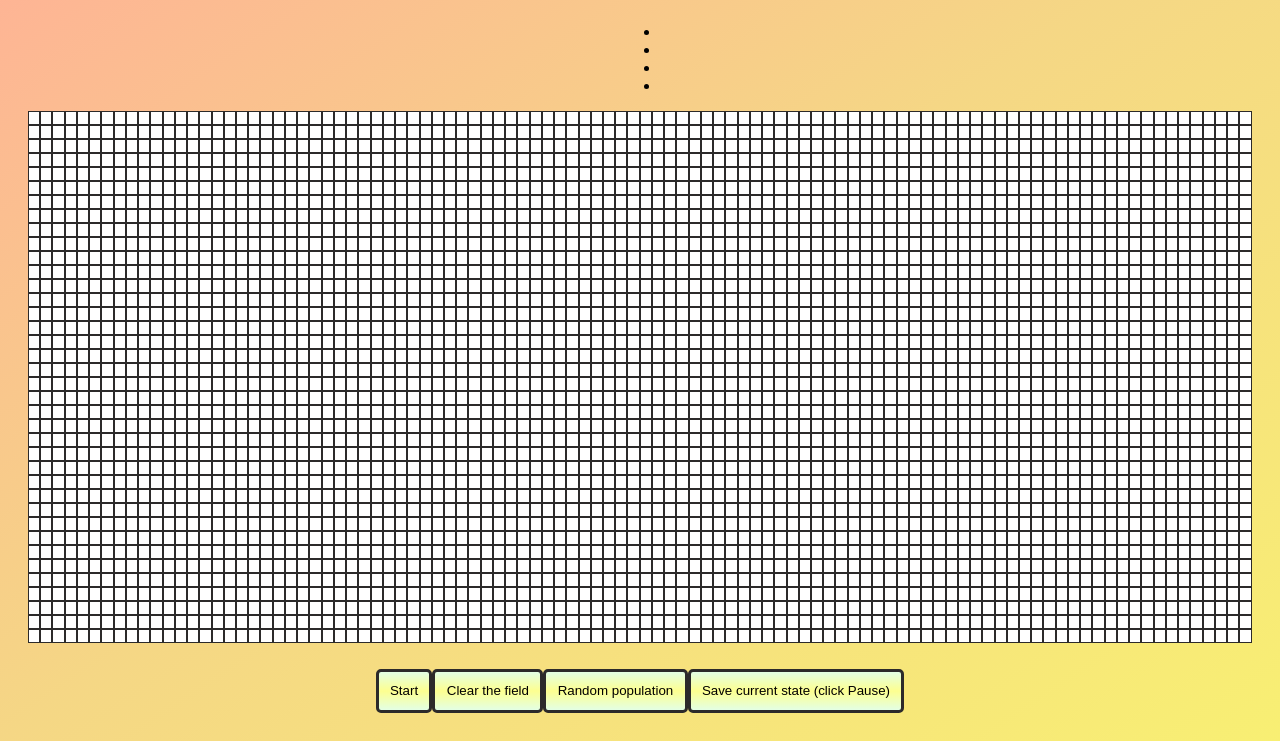
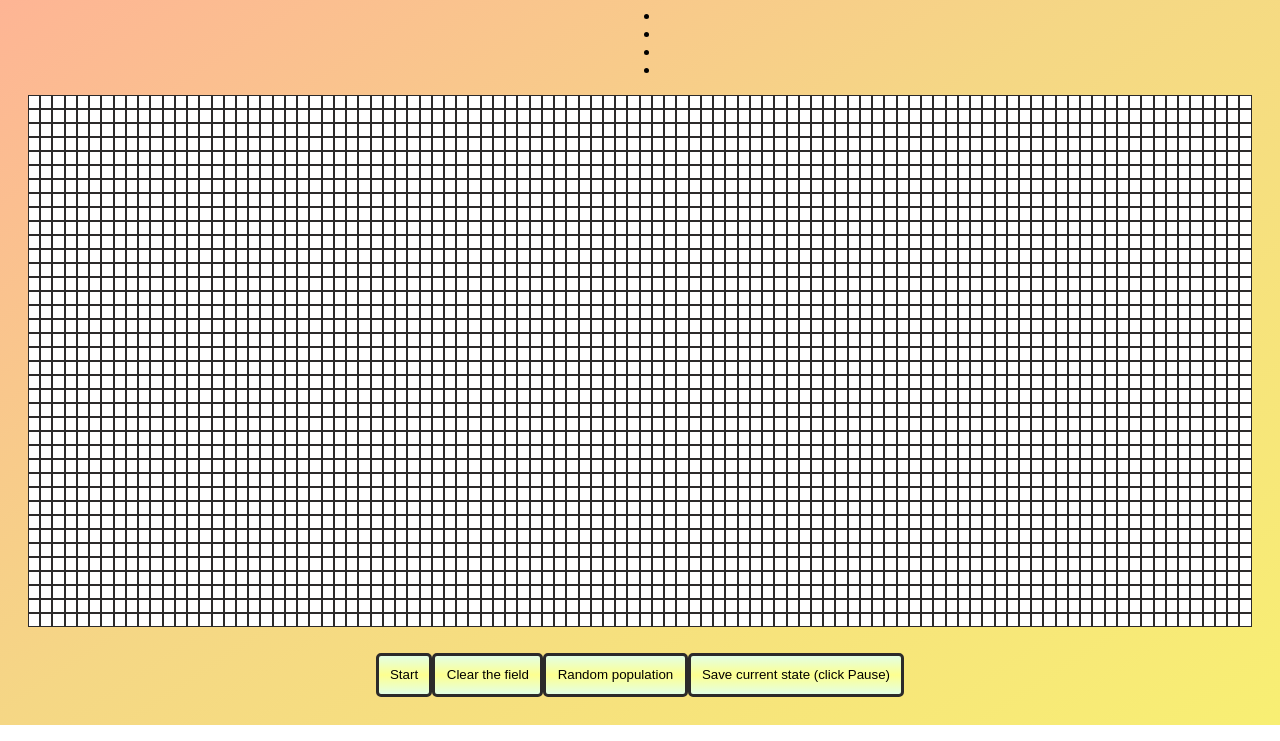
Before and after one commit to IrinaV713/game-of-life-on-torus, a website: page src/index.html in a window 1280 px wide. Shown: the part 117-858 px from the top of the page. Drawn offline with Linux system fonts and the light colour scheme.

Commit message:
Update styles.css

```diff
--- a/src/styles.css
+++ b/src/styles.css
@@ -4,7 +4,6 @@ body {
 }
 
 .header {
-    margin-top: 1em;
     display: flex;
     justify-content: center;
     align-items: center;
```
